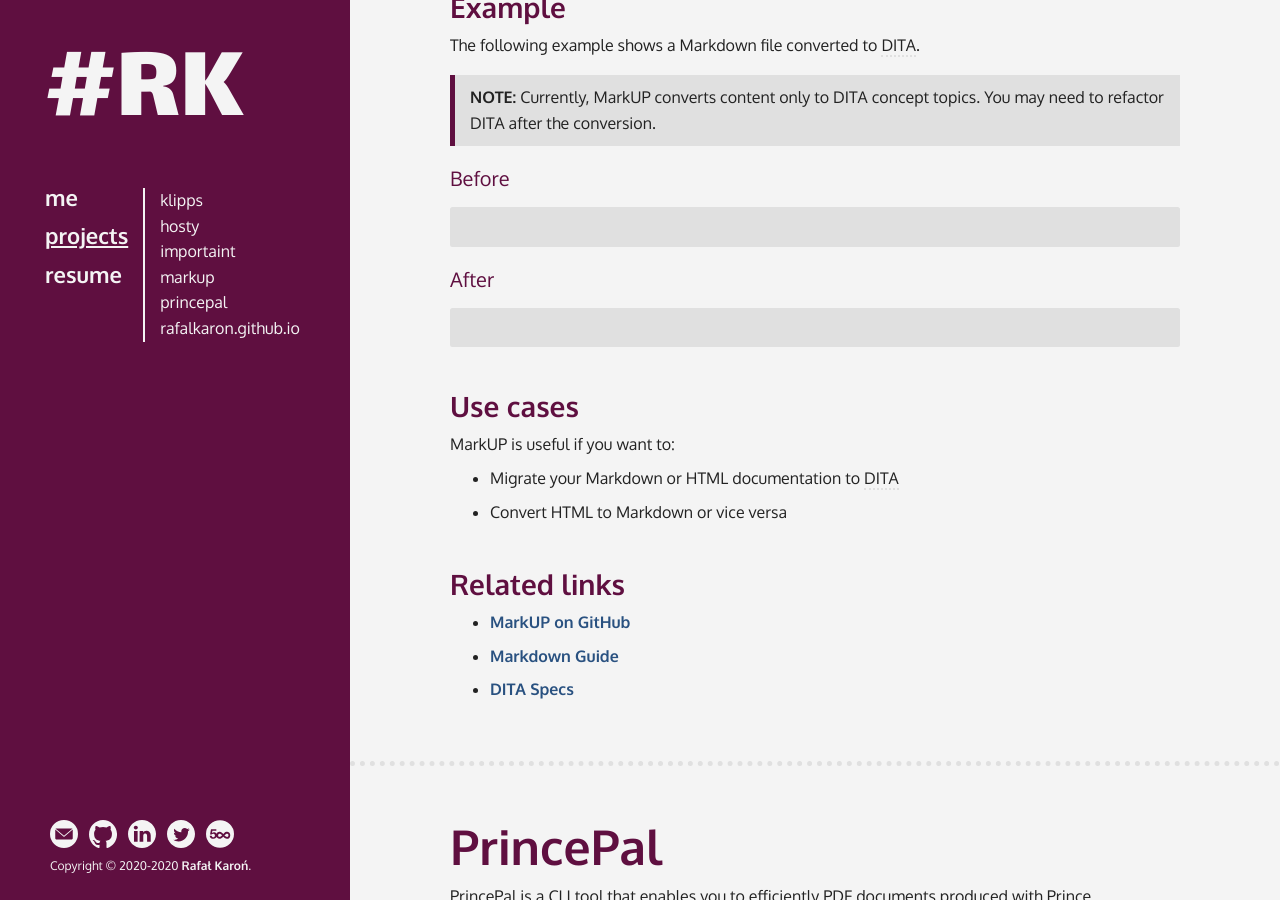
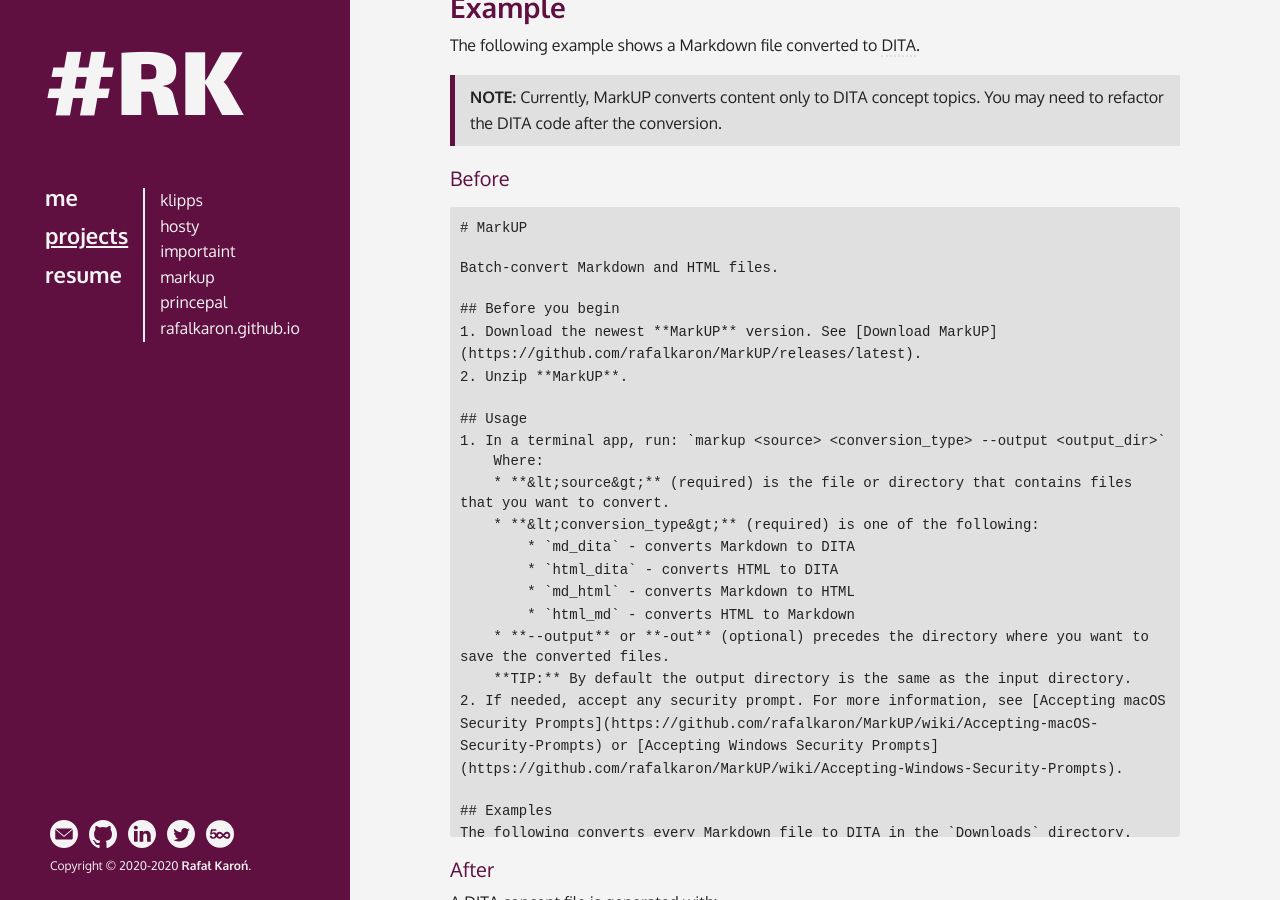
Before and after one commit to rafalkaron/rafalkaron.github.io, a Jekyll site: the page built from projects.md, in a window 1280 px wide and 900 px high, scrolled down 5741 px. Built offline with Jekyll 4.4.1, drawn with Linux system fonts in a browser that asks for light colours; some web fonts are replaced; some of the changed text lies outside the part shown.

Commit message:
content update

````diff
--- a/projects.md
+++ b/projects.md
@@ -159,16 +159,106 @@ MarkUP supports the following conversion types:
 ## Example
 The following example shows a Markdown file converted to DITA.
 
-Currently, MarkUP converts content only to DITA concept topics. You may need to refactor DITA after the conversion.
+Currently, MarkUP converts content only to DITA concept topics. You may need to refactor the DITA code after the conversion.
 {:.note}
 
 ### Before
+
 ```markdown
+# MarkUP
 
+Batch-convert Markdown and HTML files.
+
+## Before you begin
+1. Download the newest **MarkUP** version. See [Download MarkUP](https://github.com/rafalkaron/MarkUP/releases/latest).
+2. Unzip **MarkUP**.
+
+## Usage
+1. In a terminal app, run: `markup <source> <conversion_type> --output <output_dir>`
+    Where:
+    * **&lt;source&gt;** (required) is the file or directory that contains files that you want to convert.
+    * **&lt;conversion_type&gt;** (required) is one of the following:
+        * `md_dita` - converts Markdown to DITA
+        * `html_dita` - converts HTML to DITA
+        * `md_html` - converts Markdown to HTML
+        * `html_md` - converts HTML to Markdown
+    * **--output** or **-out** (optional) precedes the directory where you want to save the converted files.
+    **TIP:** By default the output directory is the same as the input directory.
+2. If needed, accept any security prompt. For more information, see [Accepting macOS Security Prompts](https://github.com/rafalkaron/MarkUP/wiki/Accepting-macOS-Security-Prompts) or [Accepting Windows Security Prompts](https://github.com/rafalkaron/MarkUP/wiki/Accepting-Windows-Security-Prompts).
+
+## Examples
+The following converts every Markdown file to DITA in the `Downloads` directory.
+```MarkUP "/Users/user_name/Downloads" md_dita
+```The following coverts the `README.html` file to DITA in the `Desktop` directory.
+```MarkUP "/Users/user_name/Desktop/README.html" html_dita
+```The following converts every Markdown file from the `Downloads` directory to HTML and saves the HTML files to the `Destkop` directory.
+```MarkUP "/Users/user_name/Downloads" md_html -out "/Users/user_name/Desktop/"```
 ```
 ### After
+A DITA concept file is generated with:
+ * A random `@ID` attribute
+ * The  `<title>` element generated from the input file name
+
 ```xml
-
+<?xml version="1.0" encoding="utf-8"?>
+<!DOCTYPE concept PUBLIC "-//OASIS//DTD DITA Concept//EN" "concept.dtd">
+<concept xml:lang="en-us" id="concept-5593bbda-0c44-4c17-9c92-75d98901f065">
+    <title>README</title>
+    <shortdesc></shortdesc>
+    <conbody>
+        <section>
+            <title>MarkUP</title>
+            <p>Batch-convert Markdown and HTML files.</p>
+        </section>
+        <section>
+            <title>Before you begin</title>
+            <ol>
+                <li>Download the newest <b>MarkUP</b> version. See <xref href="https://github.com/rafalkaron/MarkUP/releases/latest">Download MarkUP</xref>.
+                </li>
+                <li>Unzip <b>MarkUP</b>.
+                </li>
+            </ol>
+        </section>
+        <section>
+            <title>Usage</title>
+            <ol>
+                <li>In a terminal app, run: <codeph>markup &lt;source&gt; &lt;conversion_type&gt; --output &lt;output_dir&gt;</codeph>
+                    <br>
+ Where:<ul>
+                        <li>
+                            <b>&lt;source&gt;</b> (required) is the file or directory that contains files that you want to convert.</li>
+                        <li>
+                            <b>&lt;conversion_type&gt;</b> (required) is one of the following:<ul>
+                            <li>
+                                <codeph>md_dita</codeph> - converts Markdown to DITA</li>
+                            <li>
+                                <codeph>html_dita</codeph> - converts HTML to DITA</li>
+                            <li>
+                                <codeph>md_html</codeph> - converts Markdown to HTML</li>
+                            <li>
+                                <codeph>html_md</codeph> - converts HTML to Markdown</li>
+                        </ul>
+                    </li>
+                    <li>
+                        <b>--output</b> or <b>-out</b> (optional) precedes the directory where you want to save the converted files.<br>
+                        <b>TIP:</b> By default the output directory is the same as the input directory.</li>
+                </ul>
+            </li>
+            <li>If needed, accept any security prompt. For more information, see <xref href="https://github.com/rafalkaron/MarkUP/wiki/Accepting-macOS-Security-Prompts">Accepting macOS Security Prompts</xref> or <xref href="https://github.com/rafalkaron/MarkUP/wiki/Accepting-Windows-Security-Prompts">Accepting Windows Security Prompts</xref>.
+            </li>
+        </ol>
+    </section>
+    <section>
+        <title>Examples</title>
+        <p>The following converts every Markdown file to DITA in the <codeph>Downloads</codeph> directory.</p>
+        <codeblock>MarkUP "/Users/user_name/Downloads" md_dita</codeblock>
+        <p>The following coverts the <codeph>README.html</codeph> file to DITA in the <codeph>Desktop</codeph> directory.</p>
+        <codeblock>MarkUP "/Users/user_name/Desktop/README.html" html_dita</codeblock>
+        <p>The following converts every Markdown file from the <codeph>Downloads</codeph> directory to HTML and saves the HTML files to the <codeph>Destkop</codeph> directory.</p>
+        <codeblock>MarkUP "/Users/user_name/Downloads" md_html -out "/Users/user_name/Desktop/"</codeblock>
+    </section>
+</conbody>
+</concept>
 ```
 
 ## Use cases
````
Also changed, not shown: assets/media/markup/README.md (added, +35 -0 lines), 1 other file.
